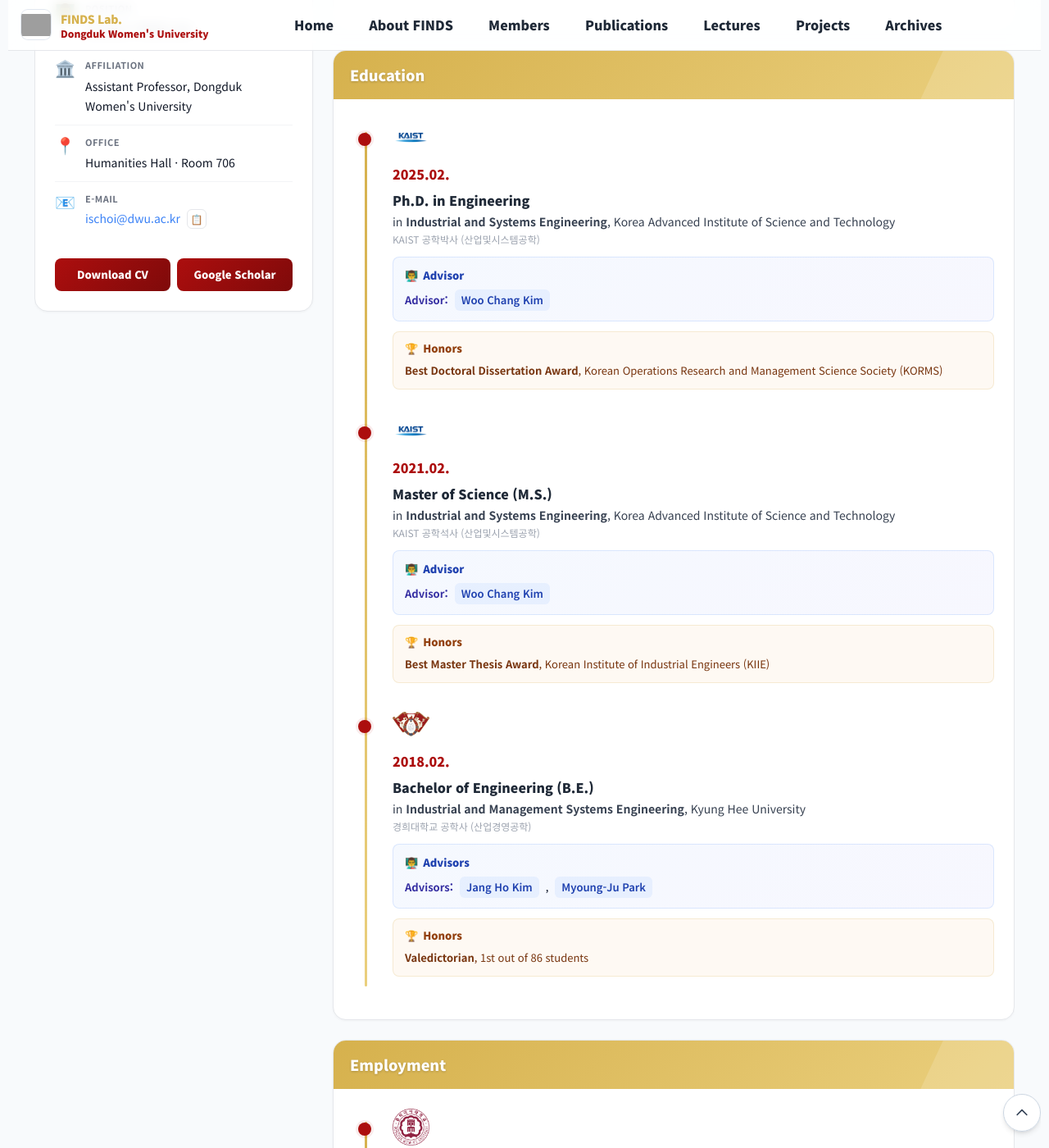
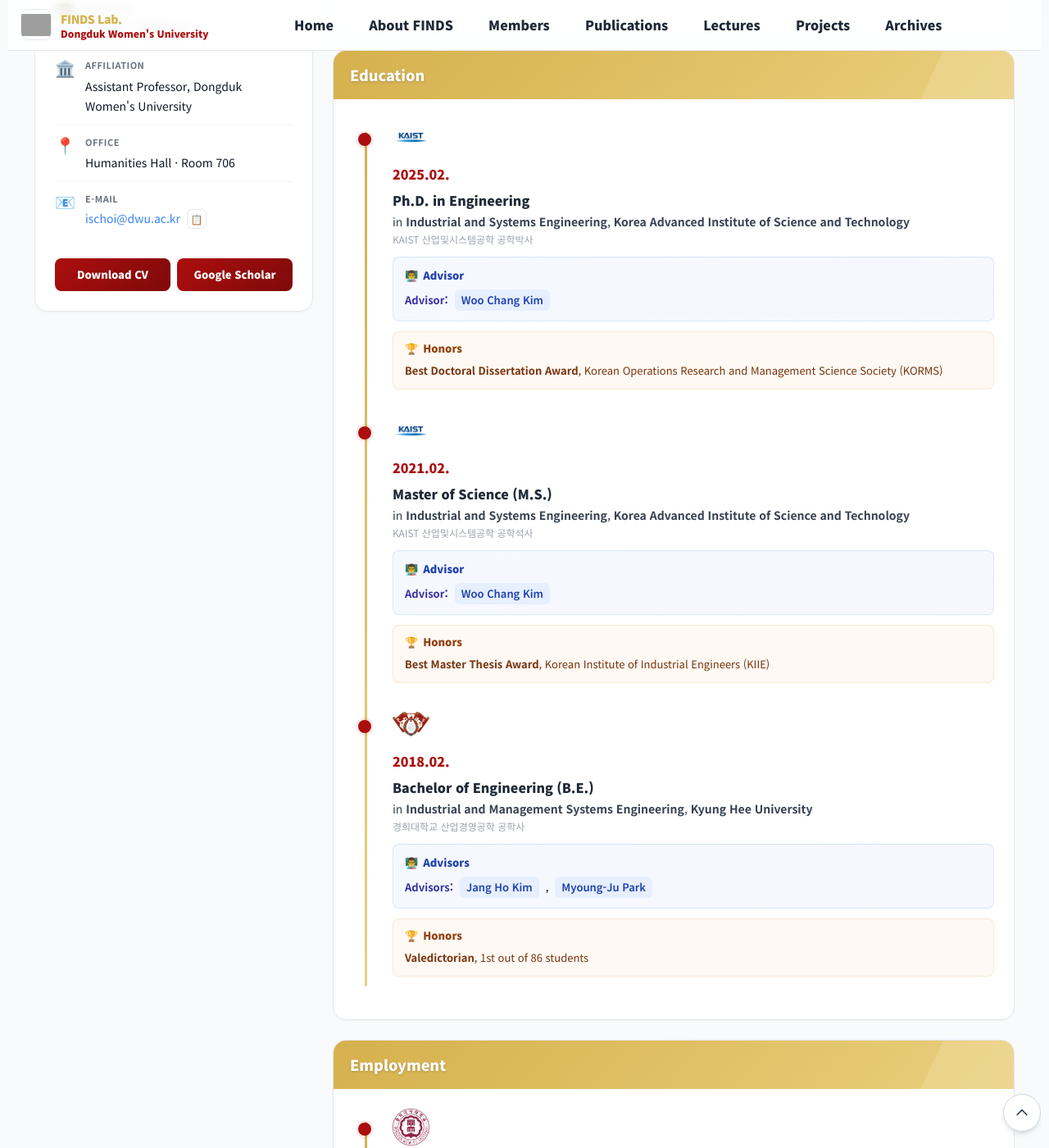
Before and after one commit to FinDS-Lab/site, a Jekyll site: the page built from members-director.html, in a window 1280 px wide and 1400 px high, scrolled down 913 px. Shown: the whole window at 82% size. Built offline with Jekyll 4.4.1, drawn with Linux system fonts in a browser that asks for light colours; nearby versions of some CDN libraries; grey boxes are pictures that could not be loaded.

Commit message:
Update members-director.html

```diff
--- a/members-director.html
+++ b/members-director.html
@@ -1595,8 +1595,8 @@
         >
         <div class="year">2025.02.</div>
         <div class="title">Ph.D. in Engineering</div>
-        <div class="desc">in <b>Industrial and Systems Engineering</b>, Korea Advanced Institute of Science and Technology</div>
-        <div class="desc-ko">KAIST 공학박사 (산업및시스템공학) </div>
+        <div class="desc">in <b>Industrial and Systems Engineering</b>, <b>Korea Advanced Institute of Science and Technology</b></div>
+        <div class="desc-ko">KAIST 산업및시스템공학 공학박사</div>
 
         <div class="advisor-section">
           <div class="advisor-title">
@@ -1632,8 +1632,8 @@
         >
         <div class="year">2021.02.</div>
         <div class="title">Master of Science (M.S.)</div>
-        <div class="desc">in <b>Industrial and Systems Engineering</b>, Korea Advanced Institute of Science and Technology</div>
-        <div class="desc-ko">KAIST 공학석사 (산업및시스템공학) </div>
+        <div class="desc">in <b>Industrial and Systems Engineering</b>, <b>Korea Advanced Institute of Science and Technology</b></div>
+        <div class="desc-ko">KAIST 산업및시스템공학 공학석사</div>
 
         <div class="advisor-section">
           <div class="advisor-title">
@@ -1670,9 +1670,9 @@
         <div class="year">2018.02.</div>
         <div class="title" style="display:block;">Bachelor of Engineering (B.E.)</div>
         <div class="desc" style="display:block; margin-top:4px;">
-          in <b>Industrial and Management Systems Engineering</b>, Kyung Hee University
+          in <b>Industrial and Management Systems Engineering</b>, <b>Kyung Hee University</b>
         </div>
-        <div class="desc-ko">경희대학교 공학사 (산업경영공학) </div>
+        <div class="desc-ko">경희대학교 산업경영공학 공학사</div>
 
         <div class="advisor-section">
           <div class="advisor-title">
```
